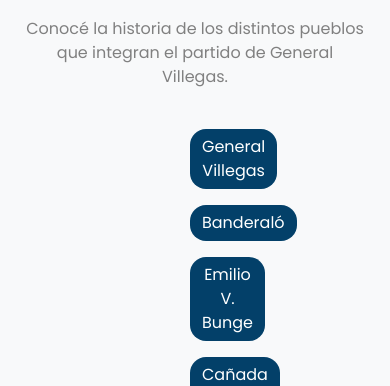
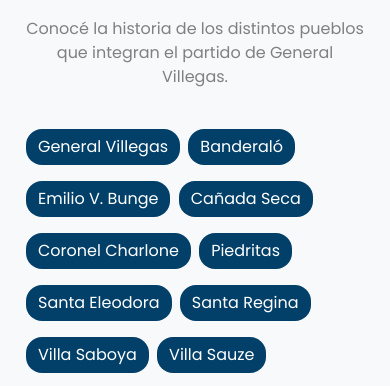
Before and after one commit to alejoag/visitavillegas, a plain HTML site: page pages/pueblos.html in a window 390 px wide. Shown: the part 134-520 px from the top of the page. Drawn offline with nearby package versions, Linux system fonts and the light colour scheme.

Commit message:
decimo commit

```diff
--- a/css/styles.css
+++ b/css/styles.css
@@ -384,25 +384,6 @@ footer ul li a i:hover,
 
 
 
-/*!---NAV - Cambio la ubicacion de los iconos de redes--*/
-@media screen and (max-width: 992px) {
-    .nav-icono-contenedor {
-        justify-content: flex-start;
-    }
-}
-
-@media screen and (max-width: 740px) {
-    .card-display {
-        grid-template-areas:
-            "a-uno"
-            "b-uno"
-            "c-uno"
-            "a-dos"
-            "b-dos"
-            "c-dos";
-    }
-}
-/*!---FOOTER --*/
 @media screen and (max-width: 1210px) {
     .card-display {
         grid-template-areas:
@@ -433,6 +414,29 @@ footer ul li a i:hover,
         margin: 0px;
     }
 }
+@media screen and (max-width: 992px) {
+    .nav-icono-contenedor {
+        justify-content: flex-start;
+    }
+}
+@media screen and (max-width: 960px) {
+    .pueblos{
+        padding-left: 80px;
+        padding-right: 80px;
+        padding-top: 24px;
+    }
+}
+@media screen and (max-width: 740px) {
+    .card-display {
+        grid-template-areas:
+            "a-uno"
+            "b-uno"
+            "c-uno"
+            "a-dos"
+            "b-dos"
+            "c-dos";
+    }
+}
 @media screen and (max-width: 712px) {
     .card-display {
         grid-template-areas:
@@ -442,6 +446,18 @@ footer ul li a i:hover,
             "a-dos"
             "b-dos"
             "c-dos";
+    }
+}
+
+@media screen and (max-width: 630px) {
+    .pueblos{
+        padding-left: 24px;
+        padding-right: 24px;
+        padding-top: 24px;
+    }
+    .c-btn{
+        margin-right: 2px;
+        margin-left: 2px;
     }
 }
 @media screen and (max-width: 610px) {
```
